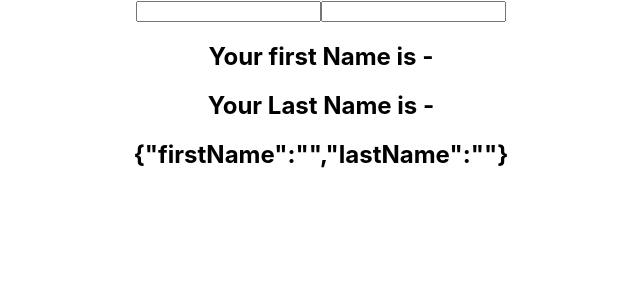
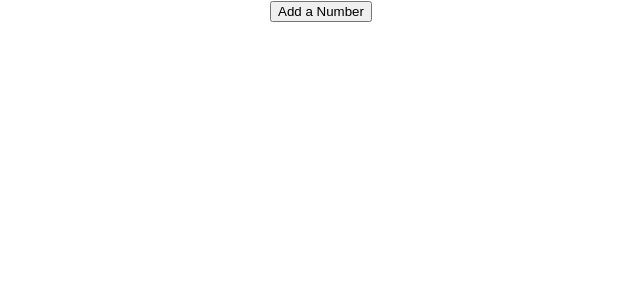
Before and after one commit to dharm-singh-au26/mynewapp, a React (Create React App) app: page / in a window 1280 px wide. Shown: the top 300 px of the page, without its empty margins (319-959 px from the left). Built offline with nearby package versions, Linux system fonts and the light colour scheme.

Commit message:
add array using useState hooks

```diff
--- a/src/App.js
+++ b/src/App.js
@@ -2,6 +2,7 @@
 import "./App.css";
 import ClassCounter from "./components/ClassCounter";
 import HookCounter from "./components/HookCounter";
+import HookCounterArray from "./components/HookCounterArray";
 import HookCounterTwo from "./components/HookCounterTwo";
 import HooksCounterThree from "./components/HooksCounterThree";
 import PostForm from "./components/PostForm";
@@ -16,7 +17,8 @@
         {/* <ClassCounter/> */}
         {/* <HookCounter/> */}
         {/* <HookCounterTwo /> */}
-        <HooksCounterThree/>
+        {/* <HooksCounterThree/> */}
+        <HookCounterArray/>
       </>
     </div>
   );
--- /dev/null
+++ b/src/components/HookCounterArray.js
@@ -0,0 +1,26 @@
+import React, { useState } from "react";
+
+function HookCounterArray() {
+  const [items, setItems] = useState([]);
+  const addItem = () => {
+    setItems([
+      ...items,
+      {
+        id: items.length,
+        value: Math.floor(Math.random() * 10 + 1),
+      },
+    ]);
+  };
+  return (
+    <div>
+      <button onClick={addItem}>Add a Number</button>
+      <ul>
+        {items.map((item) => (
+          <li key={item.id}>{item.value}</li>
+        ))}
+      </ul>
+    </div>
+  );
+}
+
+export default HookCounterArray;
```
